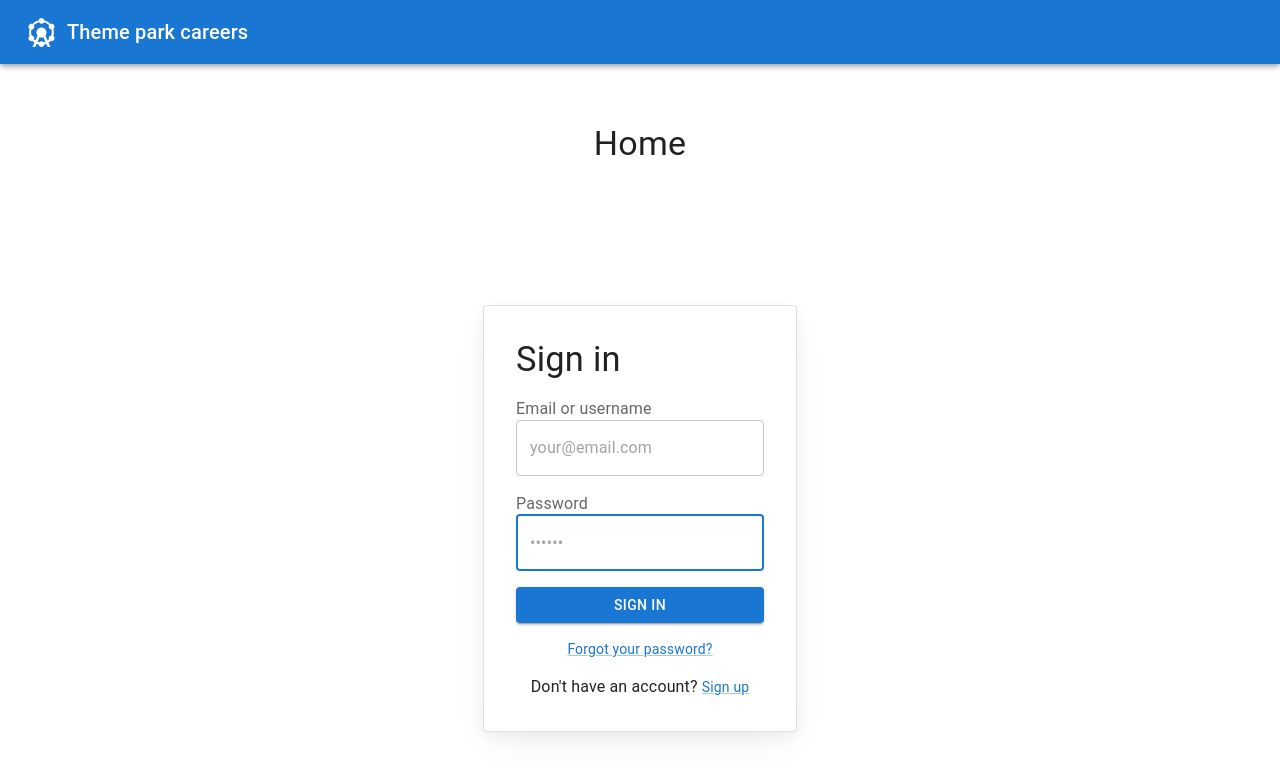
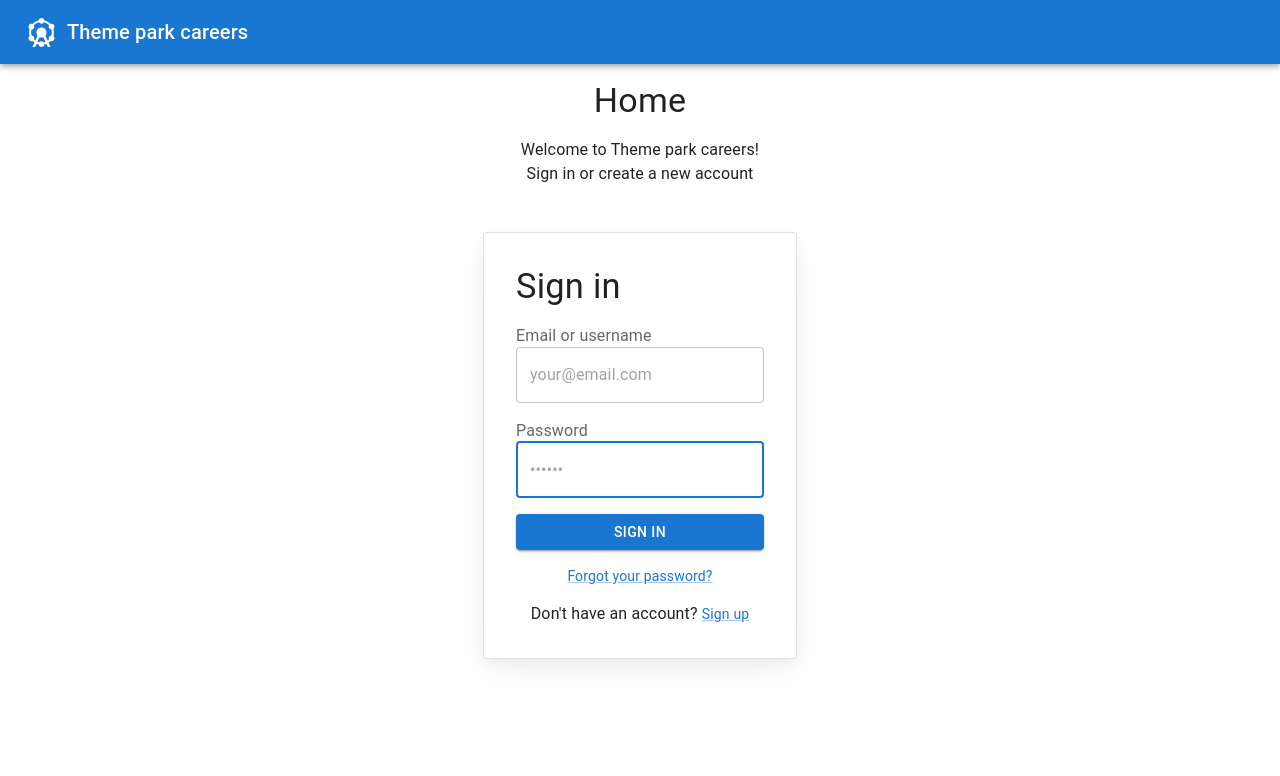
Before and after one commit to ponkinnm/IV1201-frontend, a React (Vite) app: page / in a window 1280 px wide. Shown: the top 776 px of the page. Built offline with nearby package versions, Linux system fonts and the light colour scheme.

Commit message:
Styled the home page

```diff
--- a/src/ListApplicants.css
+++ b/src/ListApplicants.css
@@ -3,8 +3,7 @@
   flex-direction: column;
   align-items: center;
   justify-content: center;
-  height: 100vh;
-  width: 100vw;
+  width: 100%;
   background-color: #ffffff;
 }
 
--- a/src/components/SignInForm.tsx
+++ b/src/components/SignInForm.tsx
@@ -19,7 +19,7 @@ const Card = styled(MuiCard)(({ theme }) => ({
   width: '100%',
   padding: theme.spacing(4),
   gap: theme.spacing(2),
-  margin: 'auto',
+  margin: '25%',
   [theme.breakpoints.up('sm')]: {
     maxWidth: '450px',
   },
--- a/src/pages/HomePage.tsx
+++ b/src/pages/HomePage.tsx
@@ -1,17 +1,21 @@
 import { Typography } from '@mui/material';
-import SignIn from '../components/SignInForm.tsx';
+import SignInForm from '../components/SignInForm.tsx';
 
-function HomePage() {
+export default function HomePage() {
   return (
     <div className="outer-container">
-      <Typography variant="h4" component="h1">
-        <p>Home</p>
+      <Typography variant="h4" component="h1" sx={{margin:2}}>
+        Home
+      </Typography>
+      <Typography variant="body1" component="p">
+        Welcome to Theme park careers!
+      </Typography>
+      <Typography variant="body1" component="p" sx={{marginBottom:2}}>
+        Sign in or create a new account
       </Typography>
       <div className="inner-container">
-        <SignIn />
+        <SignInForm />
       </div>
     </div>
   );
 }
-
-export default HomePage;
--- a/src/pages/ListApplicants.tsx
+++ b/src/pages/ListApplicants.tsx
@@ -6,8 +6,8 @@ import { Typography } from '@mui/material';
 function ListApplicants() {
   return (
     <div className="outer-container">
-      <Typography variant="h4" component="h1">
-        <p>Applicants</p>
+      <Typography variant="h4" component="h1" sx={{margin:2}}>
+        Applicants
       </Typography>
       <div className="inner-container">
         <ApplicantTable />
```
